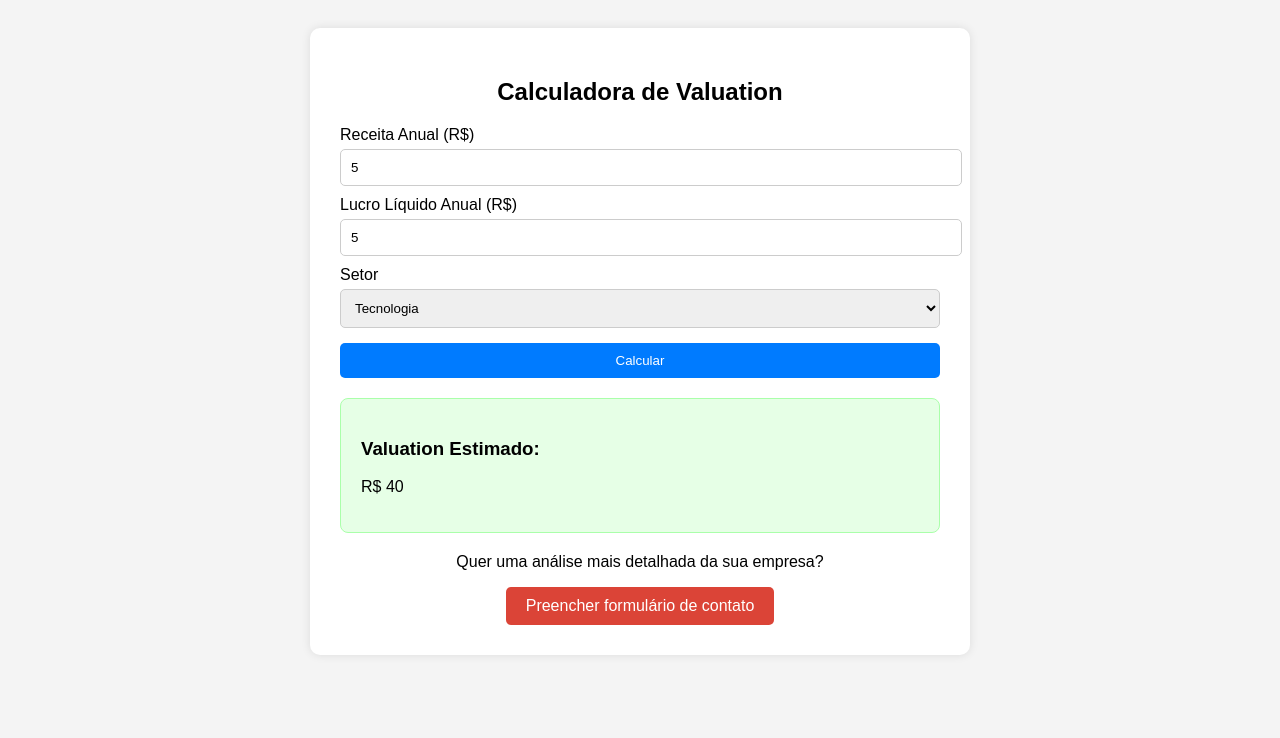
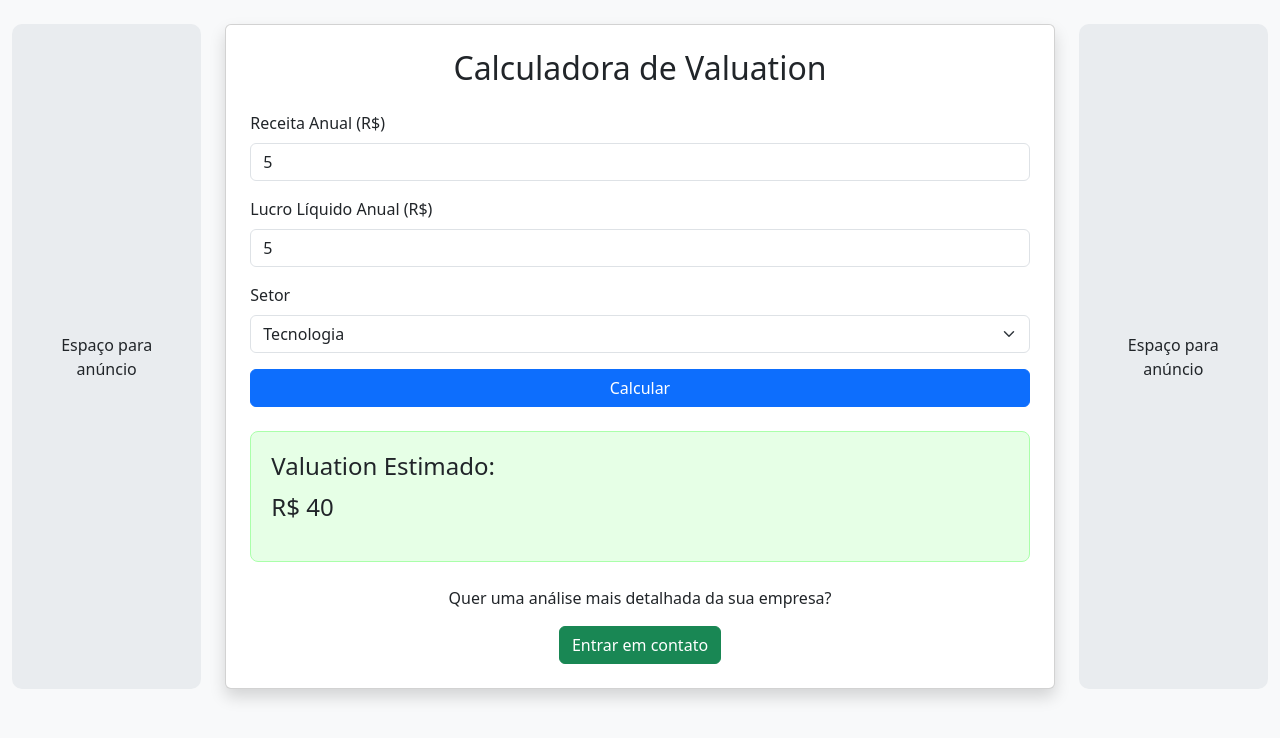
Before and after one commit to LucaAnalyzes/valuation, a plain HTML site: page index.html in a window 1280 px wide. Both pictures are taken after typing "5", "5" into the empty fields and a click on the button "Calcular". Drawn offline with nearby package versions, Linux system fonts and the light colour scheme.

Commit message:
Update index.html

```diff
--- a/index.html
+++ b/index.html
@@ -3,51 +3,24 @@
 <head>
   <meta charset="UTF-8">
   <title>Calculadora de Valuation</title>
+  <meta name="viewport" content="width=device-width, initial-scale=1">
+  <!-- Bootstrap CSS -->
+  <link href="https://cdn.jsdelivr.net/npm/bootstrap@5.3.3/dist/css/bootstrap.min.css" rel="stylesheet">
   <style>
     body {
-      font-family: Arial, sans-serif;
-      background: #f4f4f4;
+      background: #f8f9fa;
+    }
+    .ads {
+      background: #e9ecef;
+      height: 100%;
+      min-height: 600px;
+      display: flex;
+      align-items: center;
+      justify-content: center;
       padding: 20px;
+      text-align: center;
+      border-radius: 10px;
     }
-
-    .container {
-      max-width: 600px;
-      margin: auto;
-      background: #fff;
-      padding: 30px;
-      border-radius: 10px;
-      box-shadow: 0 0 10px rgba(0,0,0,0.1);
-    }
-
-    h2 {
-      text-align: center;
-    }
-
-    label {
-      margin-top: 10px;
-      display: block;
-    }
-
-    input, select, button {
-      width: 100%;
-      padding: 10px;
-      margin-top: 5px;
-      border-radius: 5px;
-      border: 1px solid #ccc;
-    }
-
-    button {
-      background-color: #007bff;
-      color: white;
-      border: none;
-      margin-top: 15px;
-      cursor: pointer;
-    }
-
-    button:hover {
-      background-color: #0056b3;
-    }
-
     .valuation {
       display: none;
       margin-top: 20px;
@@ -56,75 +29,68 @@
       border-radius: 8px;
       border: 1px solid #aaffaa;
     }
-
-    .contato {
-      display: none;
-      margin-top: 20px;
-      text-align: center;
-    }
-
-    .contato a {
-      display: inline-block;
-      padding: 10px 20px;
-      background: green;
-      color: white;
-      text-decoration: none;
-      border-radius: 5px;
-    }
-
-    .google-form {
-      margin-top: 15px;
-    }
-
-    .google-form a {
-      display: inline-block;
-      padding: 10px 20px;
-      background: #db4437;
-      color: white;
-      text-decoration: none;
-      border-radius: 5px;
-    }
-
-    .google-form a:hover {
-      background: #b03025;
-    }
   </style>
 </head>
 <body>
-  <div class="container">
-    <h2>Calculadora de Valuation</h2>
 
-    <label for="receita">Receita Anual (R$)</label>
-    <input type="number" id="receita" placeholder="Ex: 1000000" required>
+<div class="container-fluid">
+  <div class="row mt-4">
+    <!-- Anúncio esquerdo -->
+    <div class="col-md-2 d-none d-md-block">
+      <div class="ads">Espaço para anúncio</div>
+    </div>
 
-    <label for="lucro">Lucro Líquido Anual (R$)</label>
-    <input type="number" id="lucro" placeholder="Ex: 200000" required>
+    <!-- Formulário principal -->
+    <div class="col-md-8">
+      <div class="card shadow p-4">
+        <h2 class="text-center mb-4">Calculadora de Valuation</h2>
 
-    <label for="setor">Setor</label>
-    <select id="setor">
+        <div class="mb-3">
+          <label for="receita" class="form-label">Receita Anual (R$)</label>
+          <input type="number" class="form-control" id="receita" placeholder="Ex: 1000000" required>
+        </div>
+
+        <div class="mb-3">
+          <label for="lucro" class="form-label">Lucro Líquido Anual (R$)</label>
+          <input type="number" class="form-control" id="lucro" placeholder="Ex: 200000" required>
+        </div>
+
+        <div class="mb-3">
+          <label for="setor" class="form-label">Setor</label>
+          <select id="setor" class="form-select">
             <option value="tecnologia">Tecnologia</option>
             <option value="varejo">Varejo</option>
             <option value="serviços">Serviços</option>
             <option value="outro">Outro</option>
           </select>
+        </div>
 
-    <button onclick="calcular()">Calcular</button>
+        <div class="d-grid">
+          <button class="btn btn-primary" onclick="calcular()">Calcular</button>
+        </div>
 
-    <div class="valuation" id="resultado"></div>
+        <div class="valuation mt-4" id="resultado"></div>
 
-    <div class="contato" id="contato">
+        <div class="text-center mt-4">
           <p>Quer uma análise mais detalhada da sua empresa?</p>
-      <div class="google-form">
-        <a href="https://docs.google.com/forms/d/e/1FAIpQLScAdT3F6MCWHHwyuiBDx8b2eiTSR4p4gIGBDrAhY-qYu4UGFA/viewform?usp=dialog" target="_blank">
-          Preencher formulário de contato
+          <a href="https://docs.google.com/forms/d/e/1FAIpQLScAdT3F6MCWHHwyuiBDx8b2eiTSR4p4gIGBDrAhY-qYu4UGFA/viewform?usp=dialog" target="_blank" class="btn btn-success">
+            Entrar em contato
           </a>
         </div>
       </div>
     </div>
 
+    <!-- Anúncio direito -->
+    <div class="col-md-2 d-none d-md-block">
+      <div class="ads">Espaço para anúncio</div>
+    </div>
+  </div>
+</div>
+
+<!-- Bootstrap JS -->
+<script src="https://cdn.jsdelivr.net/npm/bootstrap@5.3.3/dist/js/bootstrap.bundle.min.js"></script>
+
 <script>
-    let valuationCalculado = 0;
-
   function calcular() {
     const receita = parseFloat(document.getElementById('receita').value);
     const lucro = parseFloat(document.getElementById('lucro').value);
@@ -140,14 +106,16 @@
     else if (setor === "serviços") multiplo = 6;
     else if (setor === "varejo") multiplo = 4;
 
-      valuationCalculado = lucro * multiplo;
+    const valuation = lucro * multiplo;
 
     const resultado = document.getElementById('resultado');
     resultado.style.display = 'block';
-      resultado.innerHTML = `<h3>Valuation Estimado:</h3><p>R$ ${valuationCalculado.toLocaleString('pt-BR')}</p>`;
-
-      document.getElementById('contato').style.display = 'block';
+    resultado.innerHTML = `
+      <h4>Valuation Estimado:</h4>
+      <p class="fs-4">R$ ${valuation.toLocaleString('pt-BR')}</p>
+    `;
   }
 </script>
+
 </body>
 </html>
```
Lines whose indentation alone changed are shown as unchanged.
